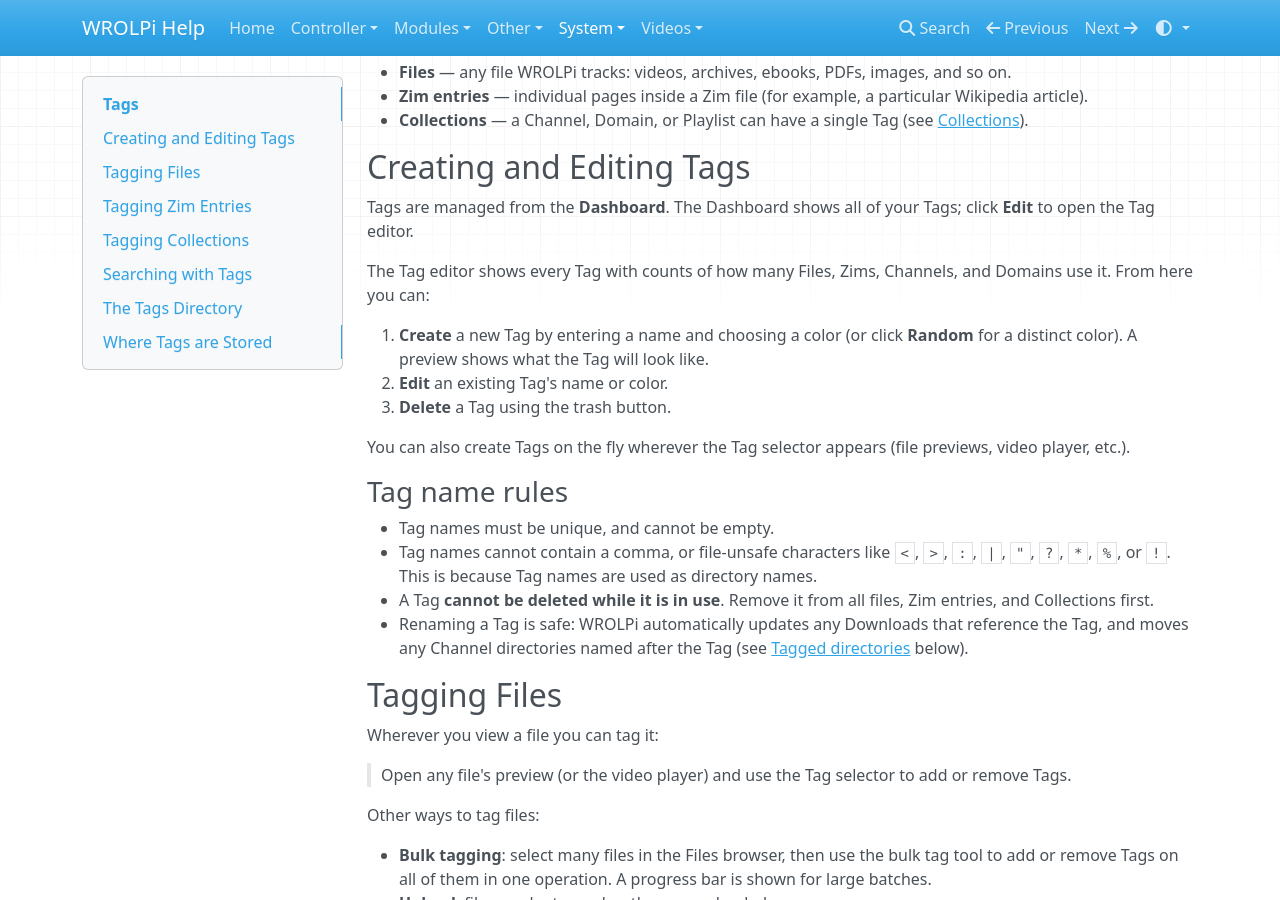
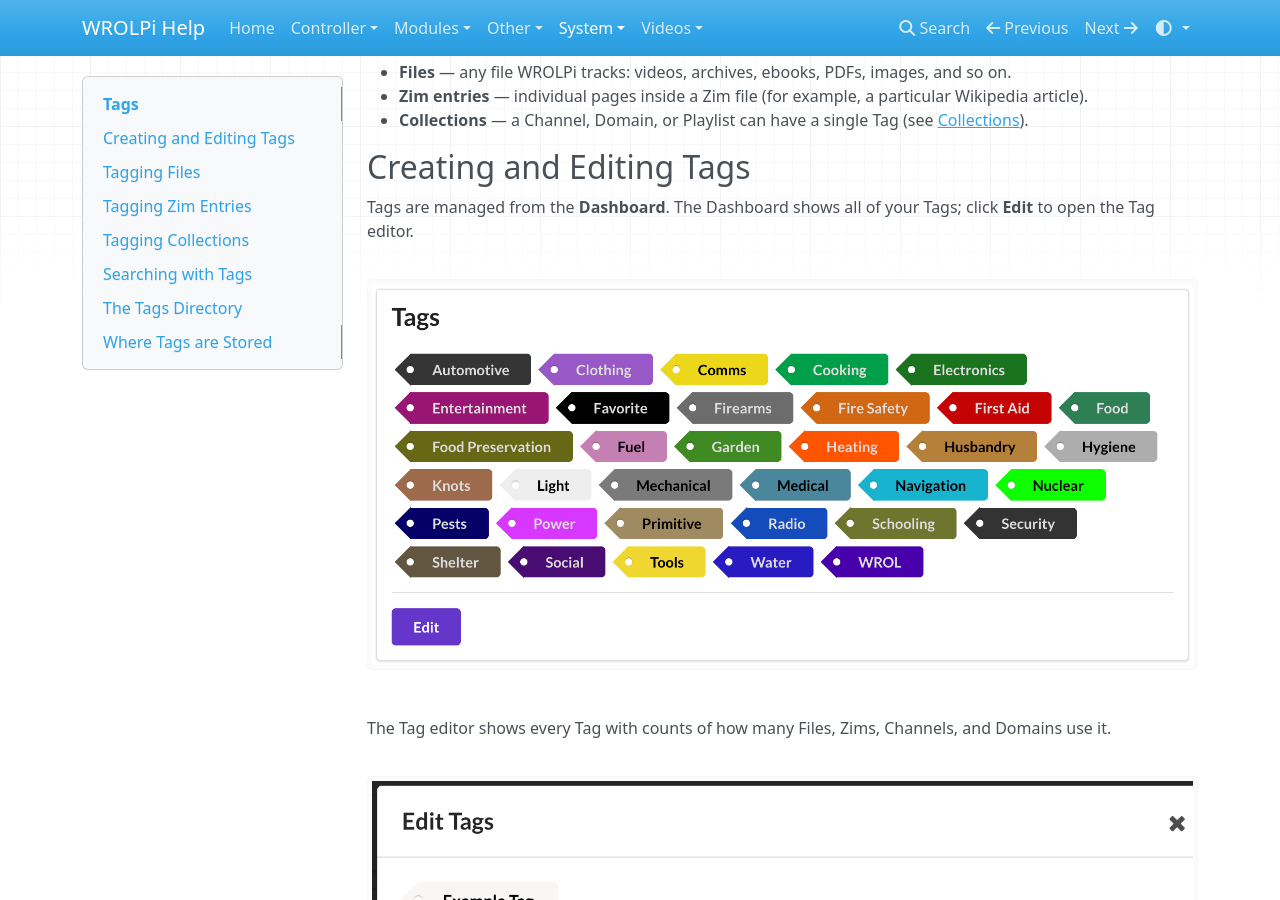
Before and after one commit to wrolpi/wrolpi-help, an MkDocs documentation site: the page built from docs/system/tags.md, in a window 1280 px wide and 900 px high, scrolled down 202 px. Built offline with MkDocs 1.6.1, drawn with Linux system fonts in a browser that asks for light colours; nearby versions of some CDN libraries.

Commit message:
Adding screenshots to the Tags, Configs, and Downloads docs.
Captured at a narrow width so they remain readable on mobile.

Co-Authored-By: Claude Fable 5 <noreply@anthropic.com>

```diff
--- a/docs/system/tags.md
+++ b/docs/system/tags.md
@@ -14,7 +14,13 @@ You can tag:
 
 Tags are managed from the **Dashboard**. The Dashboard shows all of your Tags; click **Edit** to open the Tag editor.
 
-The Tag editor shows every Tag with counts of how many Files, Zims, Channels, and Domains use it. From here you can:
+![The Tags section of the Dashboard](tags-dashboard.png)
+
+The Tag editor shows every Tag with counts of how many Files, Zims, Channels, and Domains use it.
+
+![The Tag editor](edit-tags-modal.png)
+
+From here you can:
 
 1. **Create** a new Tag by entering a name and choosing a color (or click **Random** for a distinct color). A preview
    shows what the Tag will look like.
```
Also changed, not shown: docs/modules/downloads/index.md (+4 -0 lines), docs/system/configs.md (+2 -0 lines), docs/modules/downloads/download-menu.png (added), docs/modules/downloads/downloads-page.png (added), docs/system/configs-table.png (added), docs/system/edit-tags-modal.png (added), docs/system/tags-dashboard.png (added).
